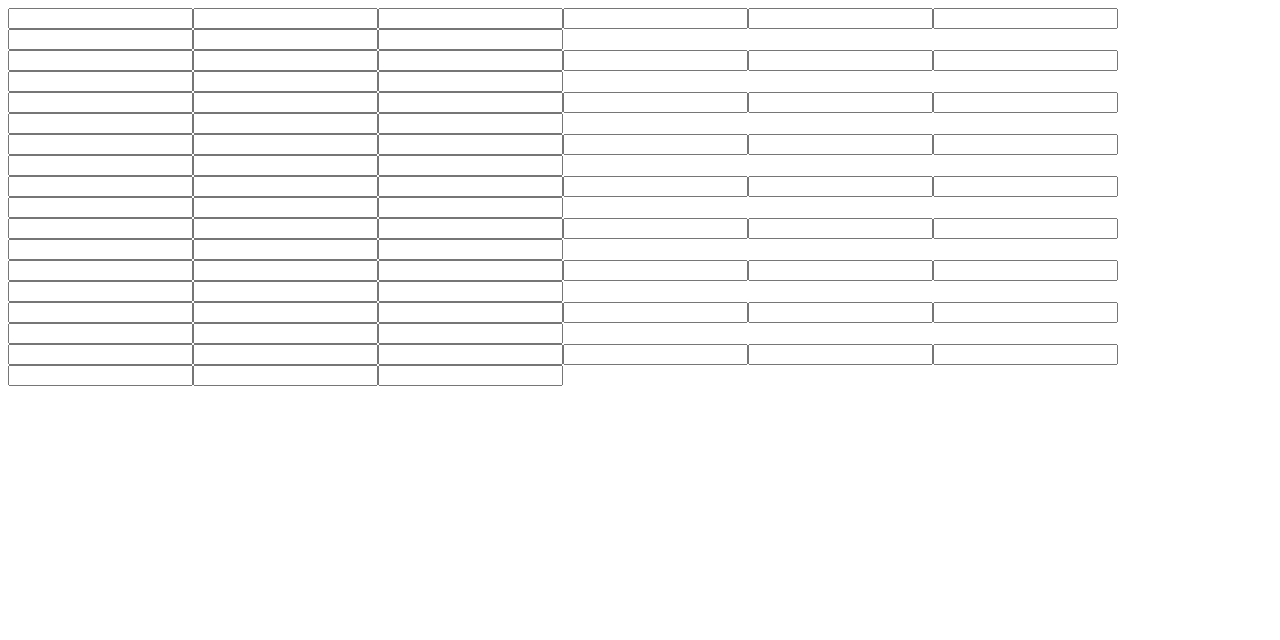
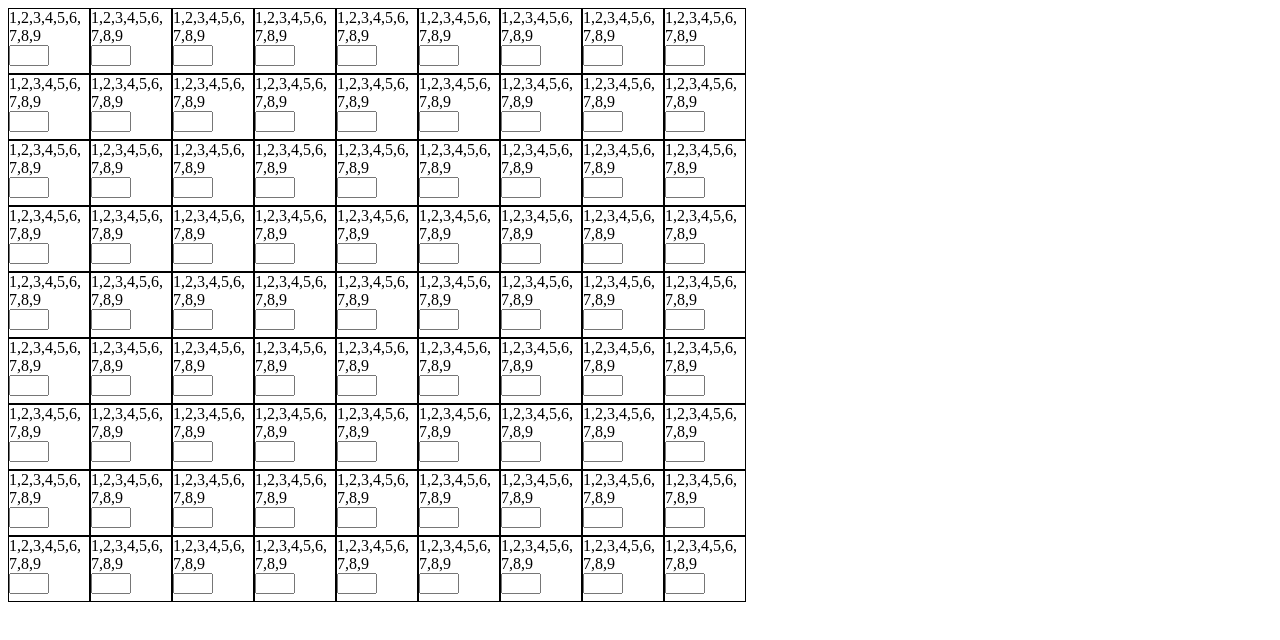
Before and after one commit to PaulDMooney/sudoku-solver, an Angular app: page /solver in a window 1280 px wide. Shown: the top 640 px of the page. Built offline with nearby package versions, Linux system fonts and the light colour scheme.

Commit message:
Updated frontend for some debugging info

```diff
--- a/src/app/solver/basic-sudoku-solver-form/basic-sudoku-solver-form.component.html
+++ b/src/app/solver/basic-sudoku-solver-form/basic-sudoku-solver-form.component.html
@@ -1,6 +1,8 @@
-<div *ngFor="let column of board?.grid; let columnNumber = index">
+<div class="board">
+  <div *ngFor="let column of board?.grid; let columnNumber = index" class="column">
 
-  <span *ngFor="let cell of column; let rowNumber = index">
-    <app-sudoku-solver-input-cell [cell]="cell" [cellRow]="rowNumber" [cellColumn]="columnNumber"></app-sudoku-solver-input-cell>
-  </span>
+    <span *ngFor="let cell of column; let rowNumber = index" class="cell">
+      <app-sudoku-solver-input-cell [cell]="cell" [cellRow]="rowNumber" [cellColumn]="columnNumber"></app-sudoku-solver-input-cell>
+    </span>
+  </div>
 </div>
--- a/src/app/solver/basic-sudoku-solver-form/basic-sudoku-solver-form.component.scss
+++ b/src/app/solver/basic-sudoku-solver-form/basic-sudoku-solver-form.component.scss
@@ -0,0 +1,12 @@
+.board {
+  display: flex;
+  flex-direction: row;
+}
+.column {
+  display: inline-flex;
+  flex-direction: column;
+}
+
+::ng-deep .cell input {
+  width: 2rem;
+}
--- a/src/app/solver/sudoku-solver-input-cell/sudoku-solver-input-cell.component.ts
+++ b/src/app/solver/sudoku-solver-input-cell/sudoku-solver-input-cell.component.ts
@@ -1,11 +1,15 @@
 import { Component, OnInit, Input, OnChanges, SimpleChanges } from '@angular/core';
-import { Cell, ValueEventType, CellStatus } from '@app/sudoku-structure/cell';
+import { Cell, ValueOriginType, CellStatus } from '@app/sudoku-structure/cell';
 import { FormControl, ValidationErrors } from '@angular/forms';
+import { bindCallback } from 'rxjs';
 
 @Component({
   selector: 'app-sudoku-solver-input-cell',
   template: `
-    <ng-container *ngIf="(cell.cellStatus | async) as cellStatus" >
+    <div class="cell-container" *ngIf="(cell.cellStatus | async) as cellStatus">
+      <ul class="options-list">
+        <li *ngFor="let option of cell?.currentOptions" [innerHTML]="option"></li>
+      </ul>
 
       <input
         *ngIf="!cellStatus.valueEvent || cellStatus.valueEvent !== valueEventType.DERIVED; else readOnlyView"
@@ -14,13 +18,32 @@ import { FormControl, ValidationErrors } from '@angular/forms';
         value="{{cell.currentValue ? cell.currentValue : ''}}"
         [attr.data-sudoku-cell]="cellColumn + ',' + cellRow"
         [attr.data-cell-status]="cellStatus.valueEvent"
+        [attr.data-cell-options]="cell.currentOptions"
         [class.validation-error]="formControl.invalid">
       <ng-template #readOnlyView>
         <span [attr.data-display-value]="cell.currentValue">{{cell.currentValue}}</span>
       </ng-template>
-    </ng-container>
+    </div>
   `,
-  styles: []
+  styles: [
+    `.cell-container {
+    border: 1px solid;
+    width: 5rem;
+    height: 4rem;
+  }`,
+  `ul.options-list {
+    padding-left:0;
+    margin:0;
+    display: flex;
+    flex-direction: row;
+    flex-wrap:wrap;
+    list-style-type: none;
+
+  }`,
+  `ul.options-list li:not(:last-child)::after {
+    content: ','
+  }`
+]
 })
 export class SudokuSolverInputCellComponent implements OnInit, OnChanges {
 
@@ -38,7 +61,7 @@ export class SudokuSolverInputCellComponent implements OnInit, OnChanges {
   }
 
   get valueEventType() {
-    return ValueEventType;
+    return ValueOriginType;
   }
 
   ngOnChanges(changes: SimpleChanges): void {
--- a/src/app/sudoku-structure/board.ts
+++ b/src/app/sudoku-structure/board.ts
@@ -69,17 +69,18 @@ function createCellContainersFromSquares(grid: Cell[][], squareSize: number): Ce
   for (let xSquares = 0; xSquares < squareSize; xSquares++) {
     for (let ySquares = 0; ySquares < squareSize; ySquares++) {
       const cells = getSquare(grid, xSquares, ySquares, squareSize);
+      toReturn.push(new CellContainer(cells));
     }
   }
 
   return toReturn;
 }
 
-function getSquare(grid: Cell[][], xSquare: number, ySquare: number, squareSize: number) {
+function getSquare(grid: Cell[][], xSquare: number, ySquare: number, squareSize: number): Cell[] {
 
   const cells = [];
   for (let i = xSquare * squareSize; i < xSquare * squareSize + squareSize; i++) {
-    for (let j = xSquare * squareSize; j < xSquare * squareSize + squareSize; j++) {
+    for (let j = ySquare * squareSize; j < ySquare * squareSize + squareSize; j++) {
       cells.push(grid[i][j]);
     }
   }
--- a/src/app/sudoku-structure/cell-container.ts
+++ b/src/app/sudoku-structure/cell-container.ts
@@ -1,4 +1,4 @@
-import { Cell, CellStatus, ValueEventType } from './cell';
+import { Cell, CellStatus, ValueOriginType } from './cell';
 import { Subject, ReplaySubject, forkJoin, Observable, combineLatest, BehaviorSubject } from 'rxjs';
 
 export class CellContainer {
@@ -39,7 +39,7 @@ function subscribeToValueSetEvent(cell: Cell, cells: Cell[]) {
         }
       });
     } else {
-      if (status.valueEvent === ValueEventType.UNSET) {
+      if (status.valueEvent === ValueOriginType.UNSET) {
         // console.log('Notifying cells of re-added option', status);
         cells.forEach(otherCell => {
           if (otherCell !== cell) {
--- a/src/app/sudoku-structure/cell.ts
+++ b/src/app/sudoku-structure/cell.ts
@@ -5,13 +5,18 @@ export const DEFAULT_STARTING_OPTIONS = [1, 2, 3, 4, 5, 6, 7, 8, 9];
 
 export interface CellStatus {
   complete: boolean;
-  valueEvent?: ValueEventType;
+  valueEvent?: ValueOriginType;
   value?: number;
 }
 
-export enum ValueEventType {
+export enum ValueOriginType {
   EXPLICIT,
   DERIVED,
+  UNSET
+}
+
+export enum ValueChangeType {
+  SET,
   UNSET
 }
 export class Cell {
@@ -22,14 +27,18 @@ export class Cell {
 
   private value?: number;
 
-  private valueOrigin?: ValueEventType;
+  private valueOrigin?: ValueOriginType;
 
   constructor(allOptions: number[] = DEFAULT_STARTING_OPTIONS) {
     this.options = [...allOptions];
   }
 
-  get currentValue() {
+  get currentValue(): number {
     return this.value;
+  }
+
+  get currentOptions(): number[] {
+    return this.options;
   }
 
   eliminateOption(option: number): void {
@@ -41,7 +50,7 @@ export class Cell {
 
     this.options = this.options.filter(item => item !== option);
     if (!this.value && this.options.length === 1) {
-      this.setValueAndOrigin(this.options[0], ValueEventType.DERIVED);
+      this.setValueAndOrigin(this.options[0], ValueOriginType.DERIVED);
     }
   }
 
@@ -56,13 +65,13 @@ export class Cell {
     }
 
     this.options.push(newOption);
-    if (this.valueOrigin === ValueEventType.DERIVED) {
+    if (this.valueOrigin === ValueOriginType.DERIVED) {
       this._unsetValue();
     }
   }
 
   setValue(explicitValue: number): void {
-    this.setValueAndOrigin(explicitValue, ValueEventType.EXPLICIT);
+    this.setValueAndOrigin(explicitValue, ValueOriginType.EXPLICIT);
   }
 
   canSetValue(value: number) {
@@ -71,14 +80,14 @@ export class Cell {
 
   unsetValue(): void {
 
-    if (this.valueOrigin === ValueEventType.DERIVED) {
+    if (this.valueOrigin === ValueOriginType.DERIVED) {
       throw new UnsupportedOperation('A cell with a DERIVED value cannot be unset');
     }
 
     this._unsetValue();
   }
 
-  private setValueAndOrigin(explicitValue: number, valueOrigin: ValueEventType): void {
+  private setValueAndOrigin(explicitValue: number, valueOrigin: ValueOriginType): void {
 
     // Validate that the value was an available option.
     if (!this.canSetValue(explicitValue)) {
@@ -97,7 +106,7 @@ export class Cell {
       return;
     }
 
-    const unsetEvent: CellStatus = {complete: false, value: this.value, valueEvent: ValueEventType.UNSET};
+    const unsetEvent: CellStatus = {complete: false, value: this.value, valueEvent: ValueOriginType.UNSET};
     if (!this.options.includes(this.value)) {
       this.options.push(this.value);
     }
@@ -107,7 +116,7 @@ export class Cell {
     this.cellStatus$.next(unsetEvent);
   }
 
-  private emitValueSet(value: number, valueEvent: ValueEventType) {
+  private emitValueSet(value: number, valueEvent: ValueOriginType) {
     this.cellStatus$.next({complete: true, value, valueEvent});
   }
 
```
Also changed, not shown: 2 other files (tests, documents, lock files or other folders).
